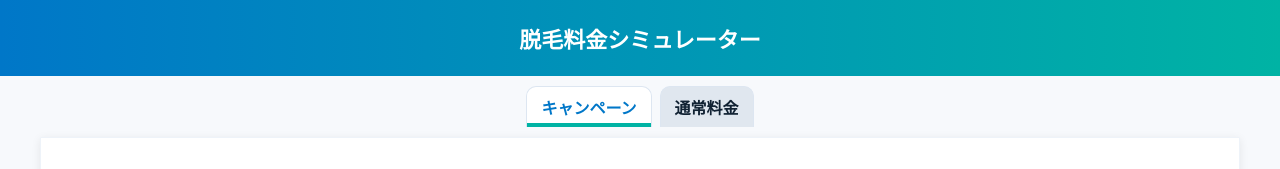
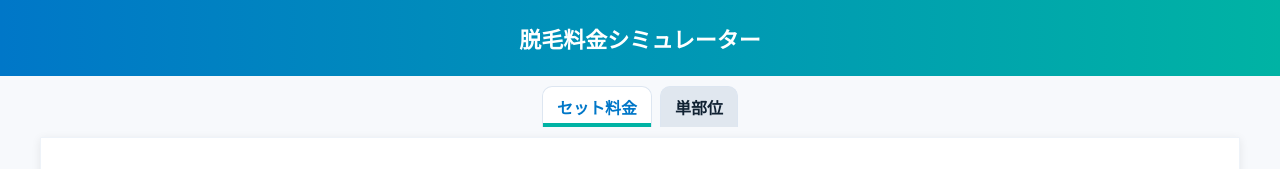
Before and after one commit to mensclearsales-web/hair_removal_2026-04-01, a plain HTML site: page index.html in a window 1280 px wide. Shown: the top 169 px of the page. Drawn offline with Linux system fonts and the light colour scheme.

Commit message:
Update tab names in index.html

```diff
--- a/index.html
+++ b/index.html
@@ -73,8 +73,8 @@
 <body>
   <header><h1>脱毛料金シミュレーター</h1><div class="copyright" id="copyright"></div></header>
   <div class="tabs">
-    <div class="tab active" data-tab="campaign">キャンペーン</div>
-    <div class="tab" data-tab="normal">通常料金</div>
+    <div class="tab active" data-tab="campaign">セット料金</div>
+    <div class="tab" data-tab="normal">単部位</div>
   </div>
 
   <!-- キャンペーンタブ -->
```
